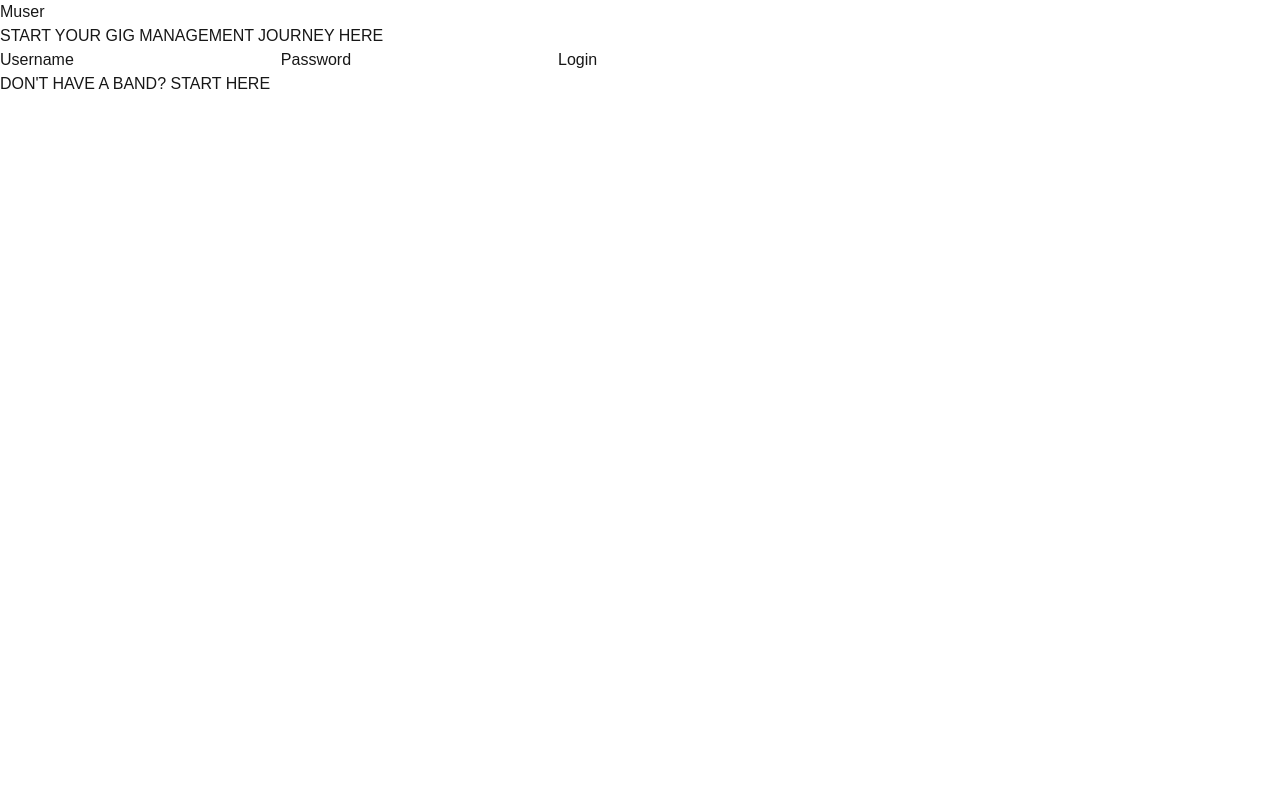
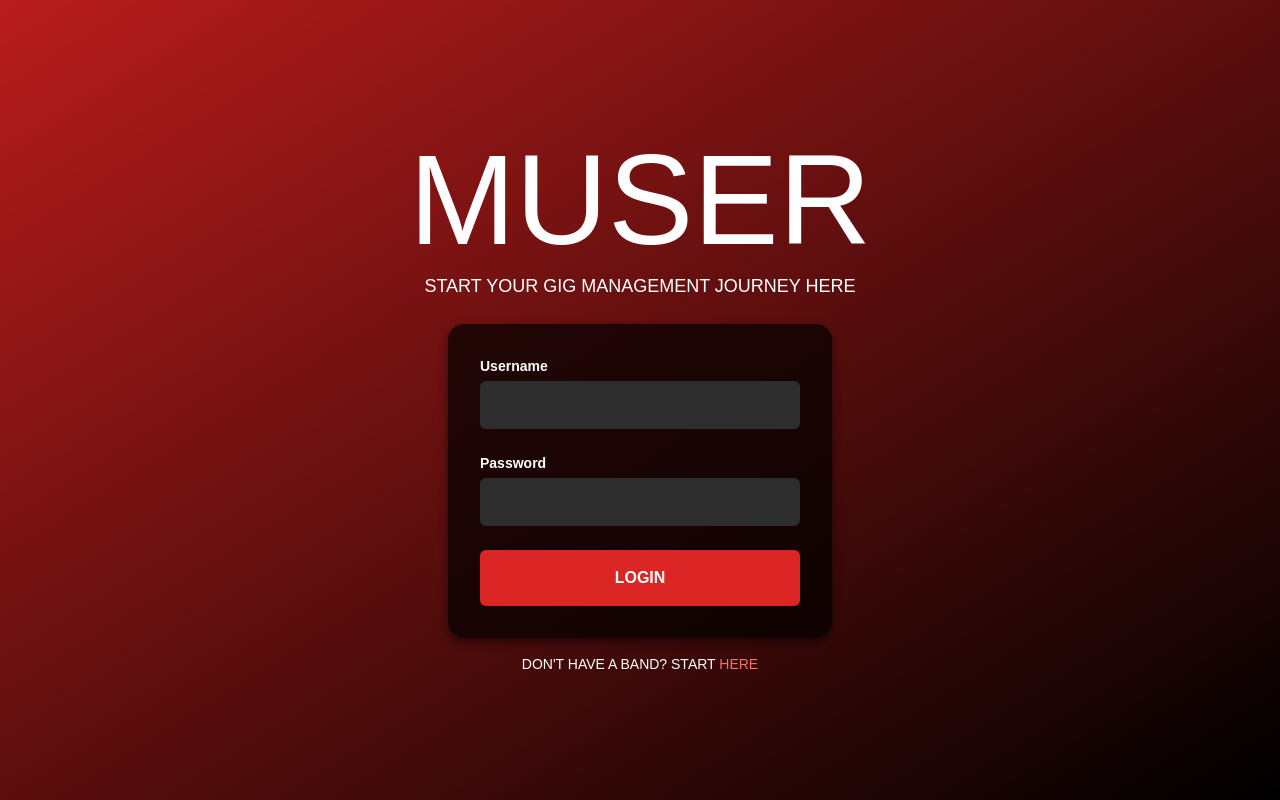
Before and after one commit to Cole-Wright4195/muser_app, a Next.js app: page /login in a window 1280 px wide. Built offline with nearby package versions, Linux system fonts and the light colour scheme.

Commit message:
Added login page

```diff
--- a/src/app/components/LoginPage/LoginPage.tsx
+++ /dev/null
@@ -1,20 +0,0 @@
-export default function LoginPage() {
-    return (
-        <>
-            <section>
-                <h1>Muser</h1>
-                <p>START YOUR GIG MANAGEMENT JOURNEY HERE</p>
-            </section>
-            <form>
-                <label>Username</label>
-                <input type="text" required/>
-                <label>Password</label>
-                <input type="password" required/>
-                <button type="submit">Login</button>
-            </form>
-            <div>
-                <p>DON'T HAVE A BAND? START <a>HERE</a></p>
-            </div>
-        </>
-    );
-}
--- a/src/app/login/page.tsx
+++ b/src/app/login/page.tsx
@@ -1,4 +1,4 @@
-import LoginPage from "@/app/components/LoginPage/LoginPage";
+import LoginPage from "@/components/LoginPage/LoginPage";
 
 export default function login() {
     return <LoginPage />;
--- /dev/null
+++ b/src/components/LoginPage/LoginPage.css
@@ -0,0 +1,91 @@
+/* LoginPage.css */
+
+.login-page {
+    display: flex;
+    flex-direction: column;
+    align-items: center;
+    justify-content: center;
+    height: 100vh;
+    background: linear-gradient(to bottom right, #b91c1c, #000);
+    color: white;
+    padding: 1.5rem;
+    position: relative;
+}
+
+.title {
+    font-family: 'Julius Sans One', sans-serif;
+    font-size: 128px;
+    font-weight: normal;
+    line-height: normal;
+    color: white;
+}
+
+.subtitle {
+    font-size: 1.125rem;
+    margin-bottom: 1.5rem;
+}
+
+.form {
+    background: rgba(0, 0, 0, 0.7);
+    padding: 2rem;
+    border-radius: 1rem;
+    box-shadow: 0 4px 10px rgba(0, 0, 0, 0.5);
+    width: 24rem;
+    display: flex;
+    flex-direction: column;
+}
+
+.label {
+    font-size: 0.875rem;
+    font-weight: 600;
+    margin-bottom: 0.25rem;
+}
+
+.input {
+    width: 100%;
+    padding: 0.75rem;
+    margin-bottom: 1.5rem;
+    border-radius: 0.375rem;
+    background-color: #2d2d2d;
+    color: white;
+    border: none;
+    outline: none;
+    transition: box-shadow 0.3s ease;
+}
+
+.input:focus {
+    box-shadow: 0 0 0 2px #dc2626;
+}
+
+.submit-btn {
+    width: 100%;
+    padding: 1rem;
+    background-color: #dc2626;
+    color: white;
+    font-weight: bold;
+    border-radius: 0.375rem;
+    border: none;
+    cursor: pointer;
+    transition: background-color 0.3s ease;
+}
+
+.submit-btn:hover {
+    background-color: #991b1b;
+}
+
+.footer {
+    margin-top: 1rem;
+}
+
+.footer-text {
+    font-size: 0.875rem;
+}
+
+.footer-link {
+    color: #f87171;
+    text-decoration: none;
+}
+
+.footer-link:hover {
+    text-decoration: underline;
+}
--- /dev/null
+++ b/src/components/LoginPage/LoginPage.tsx
@@ -0,0 +1,36 @@
+import './LoginPage.css';
+
+export default function LoginPage() {
+    return (
+        <section className="login-page">
+            <h1 className="title">MUSER</h1>
+            <p className="subtitle">START YOUR GIG MANAGEMENT JOURNEY HERE</p>
+
+            <form className="form">
+                <label className="label">Username</label>
+                <input
+                    type="text"
+                    required
+                    className="input"
+                />
+
+                <label className="label">Password</label>
+                <input
+                    type="password"
+                    required
+                    className="input"
+                />
+
+                <button
+                    type="submit"
+                    className="submit-btn">
+                    LOGIN
+                </button>
+            </form>
+
+            <div className="footer">
+                <p className="footer-text">DON'T HAVE A BAND? START <a href="#" className="footer-link">HERE</a></p>
+            </div>
+        </section>
+    );
+}
```
